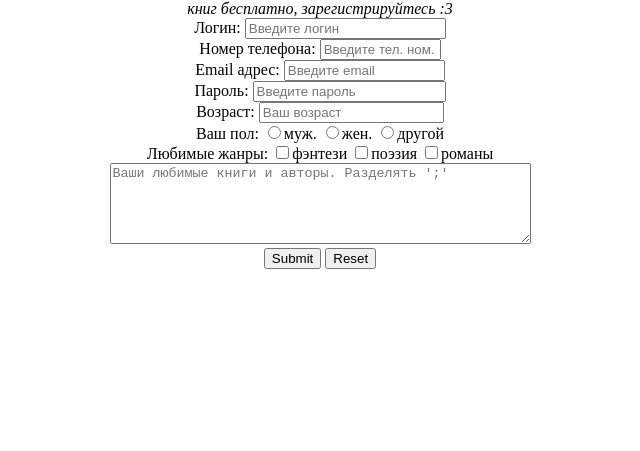
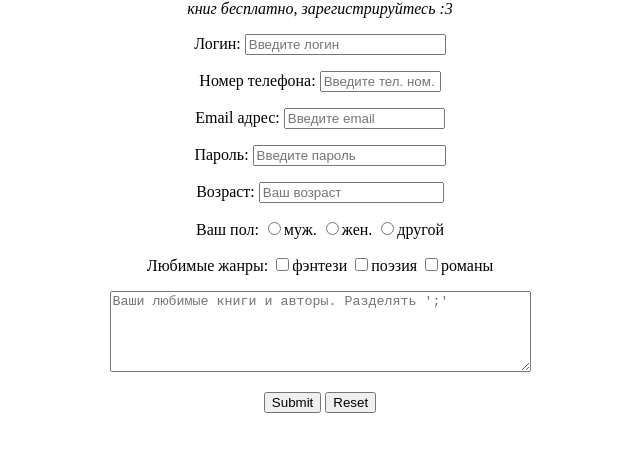
Before and after one commit to DariaAzanovich/form, a plain HTML site: page index.html in a window 1280 px wide. Shown: the part 103-554 px from the top of the page, without its empty margins (320-960 px from the left). Drawn offline with Linux system fonts and the light colour scheme.

Commit message:
Update index.html

```diff
--- a/index.html
+++ b/index.html
@@ -5,77 +5,75 @@
     <title>Форма отправки данных</title>
   </head>
   <body>
-    <div id="for-form" align="center">
+    <div align="center">
       <form class="" action="index.html" method="post" name="form" autocomplete="on">
 
         <h2>Книжное чародество</h2>
 
-        <div id="logo">
+        <div>
           <img src="book-shelf.png" alt="Book shelf logo" width="100" height="100">
         </div>
 
-        <div id="advice">
+        <div>
           <em>Если вы хотите получать новинки <br> книг бесплатно, зарегистрируйтесь :3</em>
         </div>
 
-        <div id="users-login">
+        <p>
           <label>
             Логин:
             <input type="text" id="login" size="22" placeholder="Введите логин">
           </label>
-        </div>
+        </p>
 
-        <div id="tel-number">
+        <p>
           <label>
             Номер телефона:
             <input type="tel" size="12" placeholder="Введите тел. ном.">
           </label>
-        </div>
+        </p>
 
-        <div id="email-address">
+        <p>
           <label>
             Email адрес:
             <input type="email" id="mail" size="17" placeholder="Введите email">
           </label>
-        </div>
+        </p>
 
-        <div id="passw">
+        <p>
           <label>
             Пароль:
             <input type="password" id="password" size="21" placeholder="Введите пароль">
           </label>
-        </div>
+        </p>
 
-        <div id="full-years">
+        <p>
           <label>
             Возраст:
             <input type="number" id="age" placeholder="Ваш возраст">
           </label>
-        </div>
+        </p>
 
-        <div id="for-sex">
-          <label>Ваш пол: </label>
-          <input type="radio" name="sex" value="rad1">муж.
-          <input type="radio" name="sex" value="rad2">жен.
-          <input type="radio" name="sex" value="rad2">другой
-        </div>
+        <p>Ваш пол:
+          <input type="radio" name="sex" value="rad1"><label>муж.</label>
+          <input type="radio" name="sex" value="rad2"><label>жен.</label>
+          <input type="radio" name="sex" value="rad2"><label>другой</label>
+        </p>
 
-        <div id="genres">
-          <label>Любимые жанры: </label>
-          <input type="checkbox" name="genre" value="ch2">фэнтези
-          <input type="checkbox" name="genre" value="ch3">поэзия
-          <input type="checkbox" name="genre" value="ch4">романы
-        </div>
+        <p>Любимые жанры:
+          <input type="checkbox" name="genre" value="ch2"><label>фэнтези</label>
+          <input type="checkbox" name="genre" value="ch3"><label>поэзия</label>
+          <input type="checkbox" name="genre" value="ch4"><label>романы</label>
+        </p>
 
-        <div id="favourite-books">
+        <p>
           <textarea name="name" rows="5" cols="50"
               placeholder="Ваши любимые книги и авторы. Разделять ';'"></textarea>
-        </div>
+        </p>
 
-        <div id="buttons">
+        <p>
           <input type="submit">
           <input type="reset">
-        </div>
+        </p>
 
       </form>
     </div>
```
